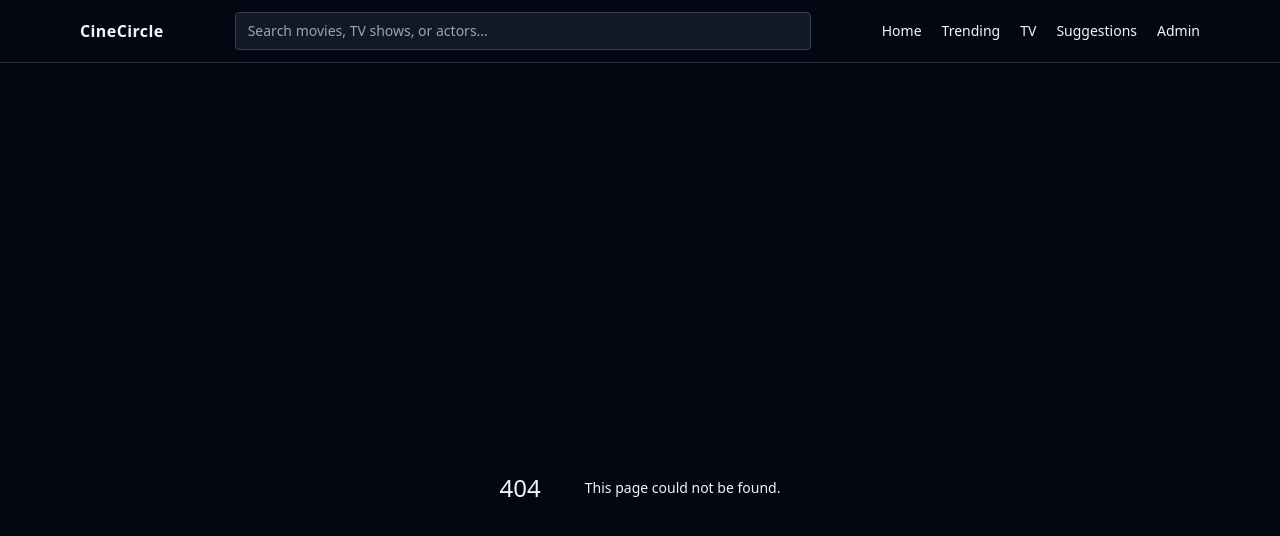
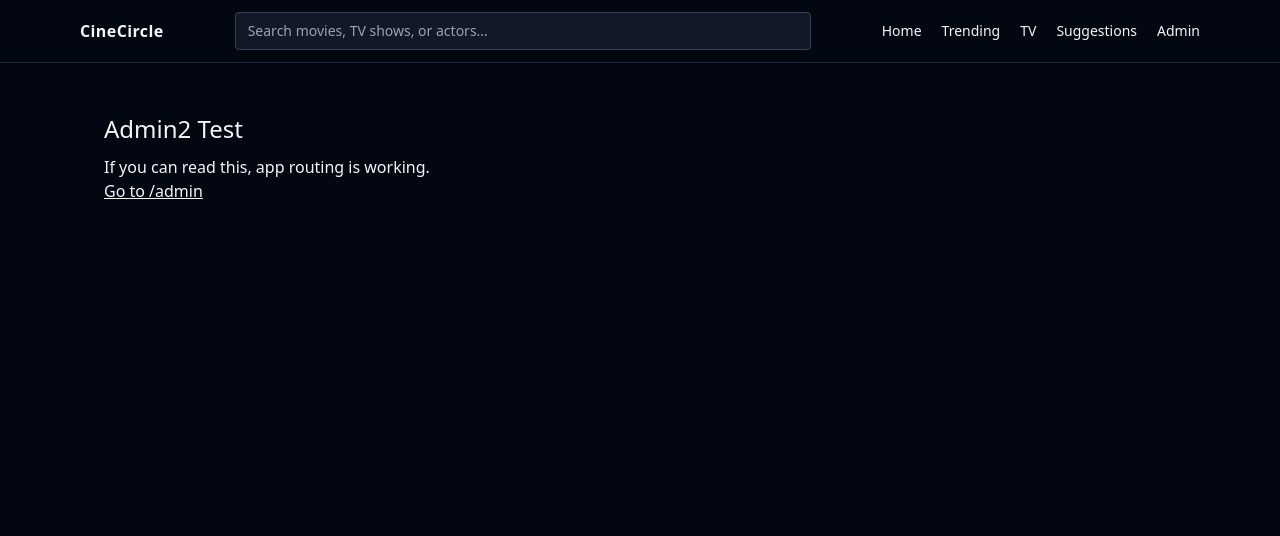
Before and after one commit to krantzkiduece/moviestwo, a Next.js app: page /admin2 in a window 1280 px wide. Before the commit this address had no page. Shown: the top 536 px of the page. Built offline with nearby package versions, Linux system fonts and the light colour scheme.

Commit message:
Create page.tsx

```diff
--- /dev/null
+++ b/src/app/admin2/page.tsx
@@ -0,0 +1,9 @@
+export default function AdminTwoTest() {
+  return (
+    <main style={{ padding: 24 }}>
+      <h1 style={{ fontSize: 24, marginBottom: 8 }}>Admin2 Test</h1>
+      <p>If you can read this, app routing is working.</p>
+      <a href="/admin" style={{ textDecoration: "underline" }}>Go to /admin</a>
+    </main>
+  );
+}
```
